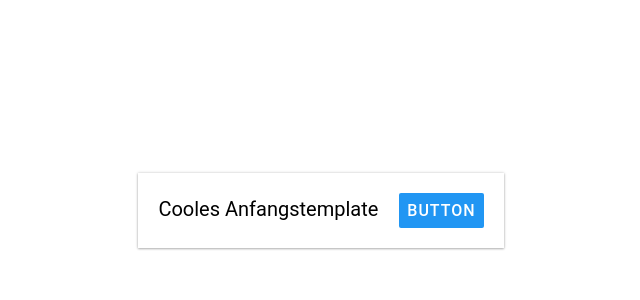
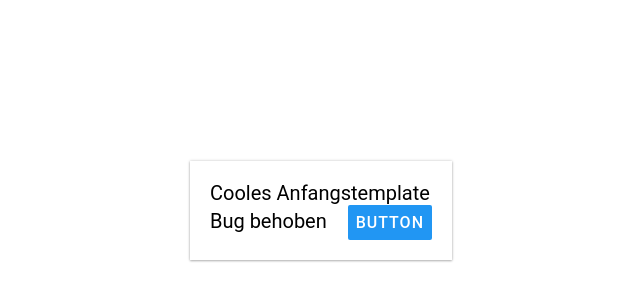
Before and after one commit to steebchen/test-repo, a plain HTML site: page index.html in a window 1280 px wide. Shown: the part 190-490 px from the top of the page, without its empty margins (319-959 px from the left). Drawn offline with Linux system fonts and the light colour scheme; a web font is replaced by a local one.

Commit message:
bug behoben

```diff
--- a/index.html
+++ b/index.html
@@ -12,6 +12,8 @@
   <body>
     <main>
       Cooles Anfangstemplate
+      <br/>
+      Bug behoben
       <button>Button</button>
     </main>
   </body>
```
